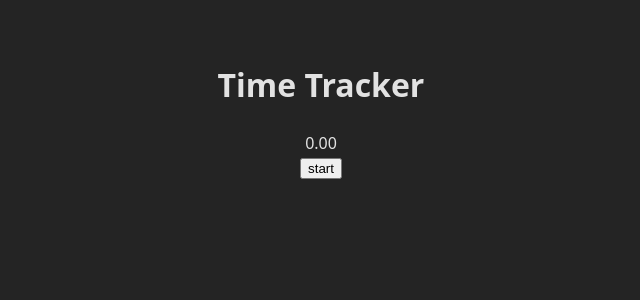
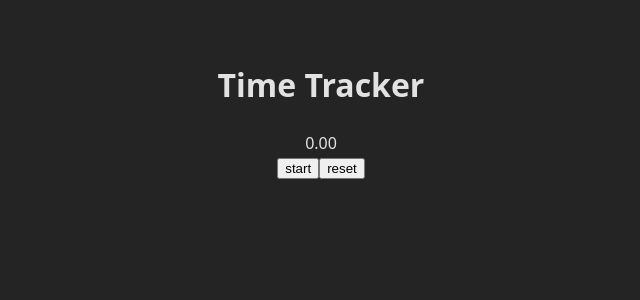
Before and after one commit to drewlong314/time-tracker, a React app: page / in a window 1280 px wide. Shown: the top 300 px of the page, without its empty margins (319-959 px from the left). Built offline with nearby package versions, Linux system fonts and the light colour scheme; the HTML template or start-up script is replaced by a standard one.

Commit message:
add reset button

```diff
--- a/src/App.jsx
+++ b/src/App.jsx
@@ -22,17 +22,26 @@ function App() {
     intervalRef.current = setInterval(() => {
       setNow(Date.now());
     }, 10);
-    setIsRunning(true)
+    setIsRunning(true);
+  };
+
+  const clearTimer = () => {
+    clearInterval(intervalRef.current);
+    intervalRef.current = null;
+    setStartTime(null);
+    setNow(null);
+    setIsRunning(false);
   };
 
   const stopTimer = () => {
     if (!storedTime) setStoredTime((now - startTime) / 1000);
     else setStoredTime((now - startTime) / 1000 + storedTime);
-    clearInterval(intervalRef.current);
-    intervalRef.current = null;
-    setStartTime(null);
-    setNow(null);
-    setIsRunning(false)
+    clearTimer();
+  };
+
+  const resetTimer = () => {
+    clearTimer();
+    setStoredTime(0);
   };
 
   return (
@@ -44,6 +53,7 @@ function App() {
       ) : (
         <button onClick={stopTimer}>stop</button>
       )}
+      <button onClick={resetTimer}>reset</button>
     </>
   );
 }
```
